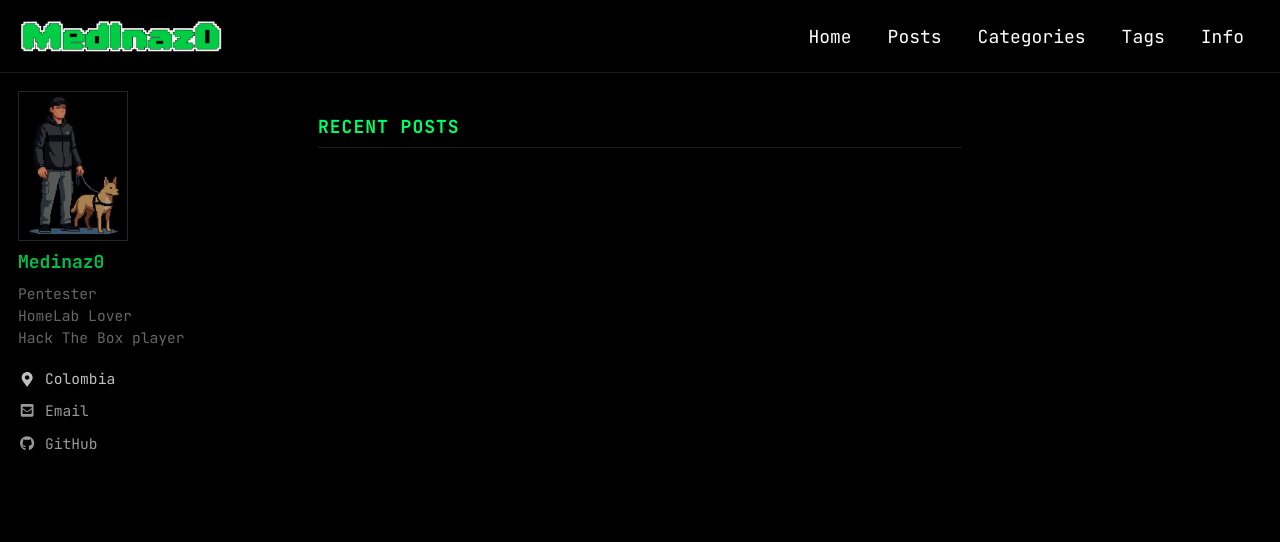
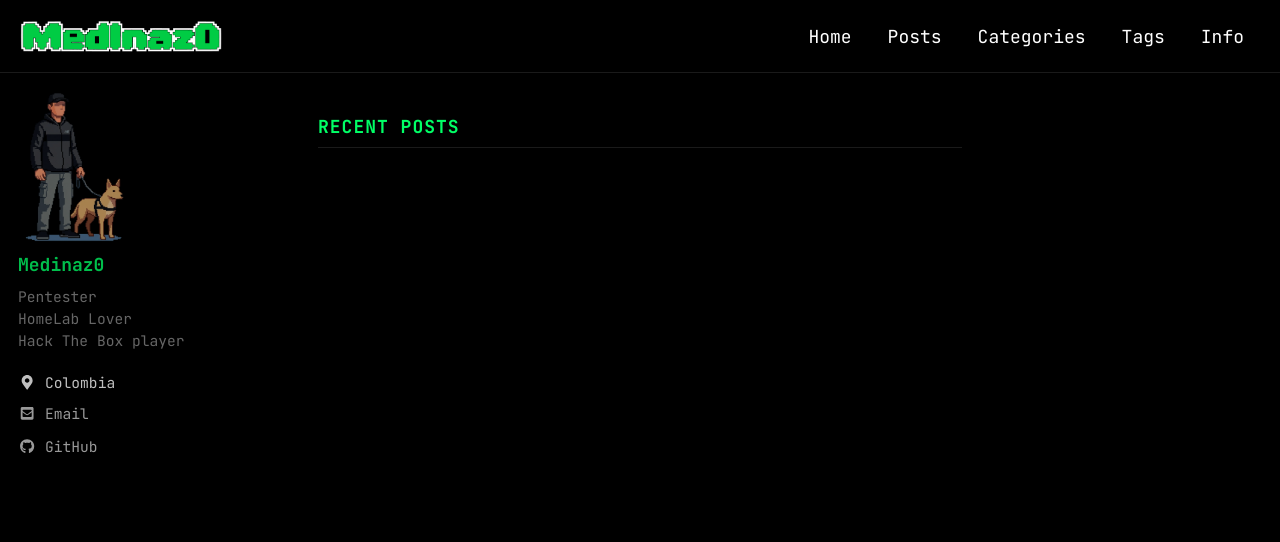
Before and after one commit to Medinaz0/medinaz0.github.io, a Jekyll site: the page built from index.html, in a window 1280 px wide. Shown: the top 542 px of the page. Built offline with Jekyll 4.4.1, drawn with Linux system fonts in a browser that asks for light colours; cached includes are drawn as plain includes; a script that is not in the unit is left out; the list of posts is cut into pages by our own code.

Commit message:
chore: remove avatar borders

```diff
--- a/_sass/minimal-mistakes/_sidebar.scss
+++ b/_sass/minimal-mistakes/_sidebar.scss
@@ -131,8 +131,7 @@
     border-radius: 0;
 
     @include breakpoint($large) {
-      padding: 3px;
-      border: 1px solid #333;
+      border: none;
     }
   }
 }
```
